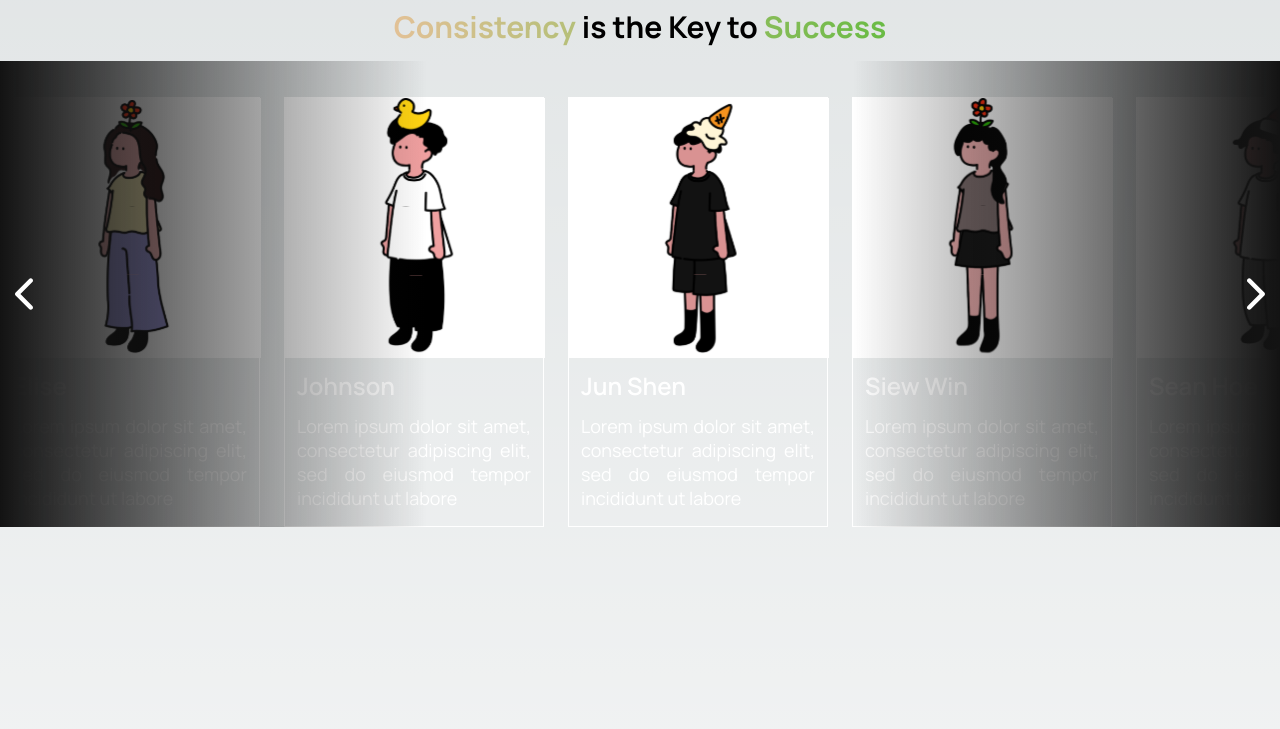
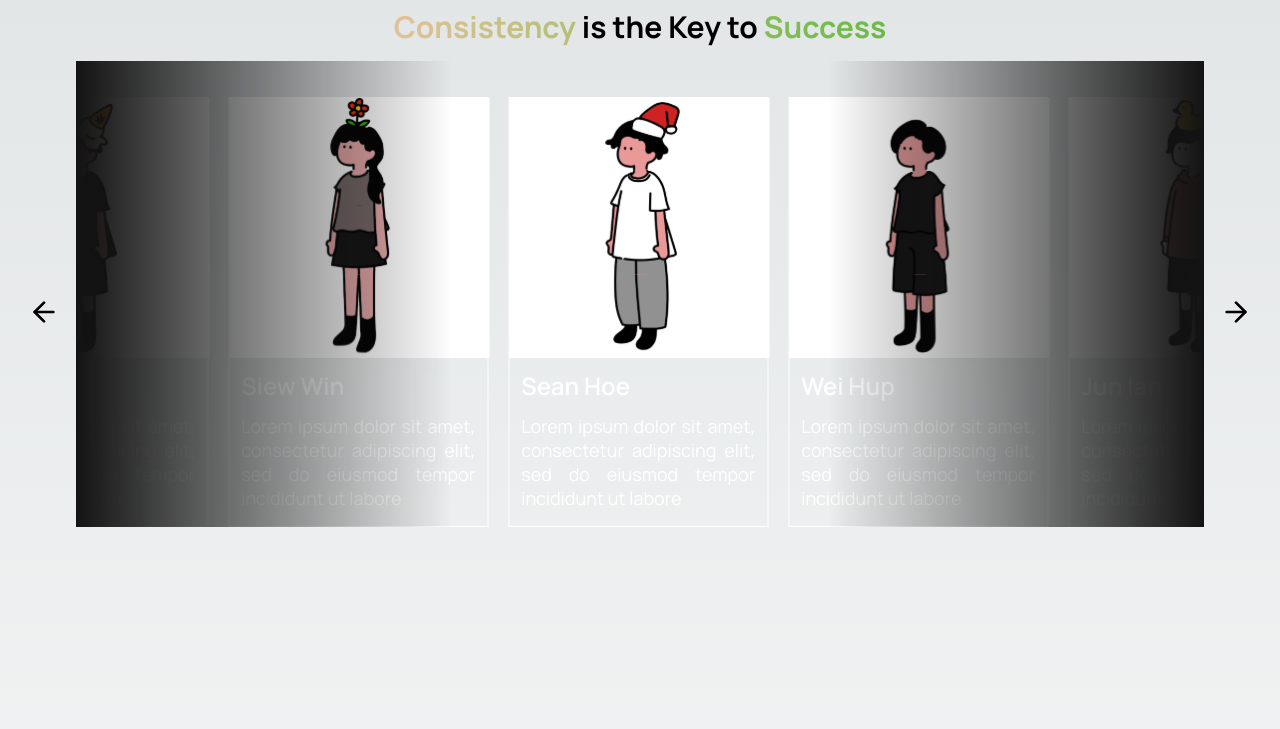
Before and after one commit to Kreate-Malaysia/kreate-website, a Next.js app: page / in a window 1280 px wide. Shown: the part 706-1435 px from the top of the page. Built offline with nearby package versions, Linux system fonts and the light colour scheme.

Commit message:
modified carousel and button

```diff
--- /dev/null
+++ b/src/components/ui/button.tsx
@@ -0,0 +1,56 @@
+import * as React from "react"
+import { Slot } from "@radix-ui/react-slot"
+import { cva, type VariantProps } from "class-variance-authority"
+
+import { cn } from "@/lib/utils"
+
+const buttonVariants = cva(
+  "inline-flex items-center justify-center whitespace-nowrap rounded-md text-sm font-medium ring-offset-background transition-colors focus-visible:outline-none focus-visible:ring-2 focus-visible:ring-ring focus-visible:ring-offset-2 disabled:pointer-events-none disabled:opacity-50",
+  {
+    variants: {
+      variant: {
+        default: "bg-primary text-primary-foreground hover:bg-primary/90",
+        destructive:
+          "bg-destructive text-destructive-foreground hover:bg-destructive/90",
+        outline:
+          "border border-input bg-background hover:bg-accent hover:text-accent-foreground",
+        secondary:
+          "bg-secondary text-secondary-foreground hover:bg-secondary/80",
+        ghost: "hover:bg-accent hover:text-accent-foreground",
+        link: "text-primary underline-offset-4 hover:underline",
+      },
+      size: {
+        default: "h-10 px-4 py-2",
+        sm: "h-9 rounded-md px-3",
+        lg: "h-11 rounded-md px-8",
+        icon: "h-10 w-10",
+      },
+    },
+    defaultVariants: {
+      variant: "default",
+      size: "default",
+    },
+  }
+)
+
+export interface ButtonProps
+  extends React.ButtonHTMLAttributes<HTMLButtonElement>,
+    VariantProps<typeof buttonVariants> {
+  asChild?: boolean
+}
+
+const Button = React.forwardRef<HTMLButtonElement, ButtonProps>(
+  ({ className, variant, size, asChild = false, ...props }, ref) => {
+    const Comp = asChild ? Slot : "button"
+    return (
+      <Comp
+        className={cn(buttonVariants({ variant, size, className }))}
+        ref={ref}
+        {...props}
+      />
+    )
+  }
+)
+Button.displayName = "Button"
+
+export { Button, buttonVariants }
--- /dev/null
+++ b/src/components/ui/carousel.tsx
@@ -0,0 +1,260 @@
+import * as React from "react";
+import useEmblaCarousel, {
+  type UseEmblaCarouselType,
+} from "embla-carousel-react";
+import { ArrowLeft, ArrowRight } from "lucide-react";
+
+import { cn } from "@/lib/utils";
+import { Button } from "@/components/ui/button";
+
+type CarouselApi = UseEmblaCarouselType[1];
+type UseCarouselParameters = Parameters<typeof useEmblaCarousel>;
+type CarouselOptions = UseCarouselParameters[0];
+type CarouselPlugin = UseCarouselParameters[1];
+
+type CarouselProps = {
+  opts?: CarouselOptions;
+  plugins?: CarouselPlugin;
+  orientation?: "horizontal" | "vertical";
+  setApi?: (api: CarouselApi) => void;
+};
+
+type CarouselContextProps = {
+  carouselRef: ReturnType<typeof useEmblaCarousel>[0];
+  api: ReturnType<typeof useEmblaCarousel>[1];
+  scrollPrev: () => void;
+  scrollNext: () => void;
+  canScrollPrev: boolean;
+  canScrollNext: boolean;
+} & CarouselProps;
+
+const CarouselContext = React.createContext<CarouselContextProps | null>(null);
+
+function useCarousel() {
+  const context = React.useContext(CarouselContext);
+
+  if (!context) {
+    throw new Error("useCarousel must be used within a <Carousel />");
+  }
+
+  return context;
+}
+
+const Carousel = React.forwardRef<
+  HTMLDivElement,
+  React.HTMLAttributes<HTMLDivElement> & CarouselProps
+>(
+  (
+    {
+      orientation = "horizontal",
+      opts,
+      setApi,
+      plugins,
+      className,
+      children,
+      ...props
+    },
+    ref
+  ) => {
+    const [carouselRef, api] = useEmblaCarousel(
+      {
+        ...opts,
+        axis: orientation === "horizontal" ? "x" : "y",
+      },
+      plugins
+    );
+    const [canScrollPrev, setCanScrollPrev] = React.useState(false);
+    const [canScrollNext, setCanScrollNext] = React.useState(false);
+
+    const onSelect = React.useCallback((api: CarouselApi) => {
+      if (!api) {
+        return;
+      }
+
+      setCanScrollPrev(api.canScrollPrev());
+      setCanScrollNext(api.canScrollNext());
+    }, []);
+
+    const scrollPrev = React.useCallback(() => {
+      api?.scrollPrev();
+    }, [api]);
+
+    const scrollNext = React.useCallback(() => {
+      api?.scrollNext();
+    }, [api]);
+
+    const handleKeyDown = React.useCallback(
+      (event: React.KeyboardEvent<HTMLDivElement>) => {
+        if (event.key === "ArrowLeft") {
+          event.preventDefault();
+          scrollPrev();
+        } else if (event.key === "ArrowRight") {
+          event.preventDefault();
+          scrollNext();
+        }
+      },
+      [scrollPrev, scrollNext]
+    );
+
+    React.useEffect(() => {
+      if (!api || !setApi) {
+        return;
+      }
+
+      setApi(api);
+    }, [api, setApi]);
+
+    React.useEffect(() => {
+      if (!api) {
+        return;
+      }
+
+      onSelect(api);
+      api.on("reInit", onSelect);
+      api.on("select", onSelect);
+
+      return () => {
+        api?.off("select", onSelect);
+      };
+    }, [api, onSelect]);
+
+    return (
+      <CarouselContext.Provider
+        value={{
+          carouselRef,
+          api: api,
+          opts,
+          orientation:
+            orientation || (opts?.axis === "y" ? "vertical" : "horizontal"),
+          scrollPrev,
+          scrollNext,
+          canScrollPrev,
+          canScrollNext,
+        }}
+      >
+        <div
+          ref={ref}
+          onKeyDownCapture={handleKeyDown}
+          className={cn("relative", className)}
+          role="region"
+          aria-roledescription="carousel"
+          {...props}
+        >
+          {children}
+        </div>
+      </CarouselContext.Provider>
+    );
+  }
+);
+Carousel.displayName = "Carousel";
+
+const CarouselContent = React.forwardRef<
+  HTMLDivElement,
+  React.HTMLAttributes<HTMLDivElement>
+>(({ className, ...props }, ref) => {
+  const { carouselRef, orientation } = useCarousel();
+
+  return (
+    <div ref={carouselRef} className="overflow-hidden">
+      <div
+        ref={ref}
+        className={cn(
+          "flex",
+          orientation === "horizontal" ? "-ml-4" : "-mt-4 flex-col",
+          className
+        )}
+        {...props}
+      />
+    </div>
+  );
+});
+CarouselContent.displayName = "CarouselContent";
+
+const CarouselItem = React.forwardRef<
+  HTMLDivElement,
+  React.HTMLAttributes<HTMLDivElement>
+>(({ className, ...props }, ref) => {
+  const { orientation } = useCarousel();
+
+  return (
+    <div
+      ref={ref}
+      role="group"
+      aria-roledescription="slide"
+      className={cn(
+        "min-w-0 shrink-0 grow-0 basis-full",
+        orientation === "horizontal" ? "pl-4" : "pt-4",
+        className
+      )}
+      {...props}
+    />
+  );
+});
+CarouselItem.displayName = "CarouselItem";
+
+const CarouselPrevious = React.forwardRef<
+  HTMLButtonElement,
+  React.ComponentProps<typeof Button>
+>(({ className, variant = "outline", size = "icon", ...props }, ref) => {
+  const { orientation, scrollPrev, canScrollPrev } = useCarousel();
+
+  return (
+    <Button
+      ref={ref}
+      variant={variant}
+      size={size}
+      className={cn(
+        "absolute  h-8 w-8 rounded-full",
+        orientation === "horizontal"
+          ? "-left-12 top-1/2 -translate-y-1/2"
+          : "-top-12 left-1/2 -translate-x-1/2 rotate-90",
+        className
+      )}
+      disabled={!canScrollPrev}
+      onClick={scrollPrev}
+      {...props}
+    >
+      <ArrowLeft className="h-12 w-12" />
+      <span className="sr-only">Previous slide</span>
+    </Button>
+  );
+});
+CarouselPrevious.displayName = "CarouselPrevious";
+
+const CarouselNext = React.forwardRef<
+  HTMLButtonElement,
+  React.ComponentProps<typeof Button>
+>(({ className, variant = "outline", size = "icon", ...props }, ref) => {
+  const { orientation, scrollNext, canScrollNext } = useCarousel();
+
+  return (
+    <Button
+      ref={ref}
+      variant={variant}
+      size={size}
+      className={cn(
+        "absolute h-8 w-8 rounded-full",
+        orientation === "horizontal"
+          ? "-right-12 top-1/2 -translate-y-1/2"
+          : "-bottom-12 left-1/2 -translate-x-1/2 rotate-90",
+        className
+      )}
+      disabled={!canScrollNext}
+      onClick={scrollNext}
+      {...props}
+    >
+      <ArrowRight className="h-12 w-12" />
+      <span className="sr-only">Next slide</span>
+    </Button>
+  );
+});
+CarouselNext.displayName = "CarouselNext";
+
+export {
+  type CarouselApi,
+  Carousel,
+  CarouselContent,
+  CarouselItem,
+  CarouselPrevious,
+  CarouselNext,
+};
--- a/src/components/whatkreate.tsx
+++ b/src/components/whatkreate.tsx
@@ -1,6 +1,14 @@
 import Image from "next/image";
-import { IoIosArrowBack, IoIosArrowForward } from "react-icons/io";
 import { useEffect, useRef, useState } from "react";
+import React from "react";
+import {
+  Carousel,
+  CarouselContent,
+  CarouselItem,
+  CarouselNext,
+  CarouselPrevious,
+} from "./ui/carousel";
+import Autoplay from "embla-carousel-autoplay";
 
 interface CarouselItem {
   image: string;
@@ -54,38 +62,9 @@
 ];
 
 export default function WhatKreate() {
-  const listRef = useRef<HTMLUListElement>(null);
-  const [currentIndex, setCurrentIndex] = useState(0);
-
-  useEffect(() => {
-    const list = listRef.current;
-    if (list) {
-      const itemWidth =
-        list.firstChild instanceof HTMLElement
-          ? list.firstChild.offsetWidth
-          : 0;
-      list.scrollTo({ left: currentIndex * itemWidth, behavior: "smooth" });
-    }
-  }, [currentIndex]);
-
-  const scrollLeft = () => {
-    const numItems = carouselData.length;
-    setCurrentIndex((prevIndex) => (prevIndex - 1 + numItems) % numItems);
-  };
-
-  const scrollRight = () => {
-    const numItems = carouselData.length;
-    setCurrentIndex((prevIndex) => (prevIndex + 1) % numItems);
-  };
-
-  const hideScrollbarStyle: React.CSSProperties = {
-    scrollbarWidth: "none",
-    msOverflowStyle: "none",
-  };
-
   return (
     <>
-      <div className="flex flex-col gap-4 justify-center text-center w-screen ">
+      <div className="flex flex-col gap-4 justify-center text-center w-[99%] ">
         <div className="pt-12 text-center text-base font-bold md:text-xl lg:text-2xl">
           What we&rsquo;re &lsquo;kreate&rsquo; ing
         </div>
@@ -98,49 +77,55 @@
             Success
           </span>
         </div>
+
         <div className="pt-9 relative">
-          <ul
-            className="flex gap-2 overflow-x-scroll snap-x snap-mandatory lg:gap-6"
-            style={hideScrollbarStyle}
+          <Carousel
+            opts={{
+              align: "center",
+              loop: true,
+            }}
+            plugins={[
+              React.useRef(Autoplay({ delay: 1500, stopOnInteraction: true }))
+                .current,
+            ]}
+            onMouseEnter={
+              React.useRef(Autoplay({ delay: 1500, stopOnInteraction: true }))
+                .current.stop
+            }
+            onMouseLeave={
+              React.useRef(Autoplay({ delay: 1500, stopOnInteraction: true }))
+                .current.reset
+            }
           >
-            {[
-              ...carouselData.slice(-1),
-              ...carouselData,
-              ...carouselData.slice(0, 1),
-            ].map((data, index) => (
-              <li
+            <CarouselContent>
+              {carouselData.map((data, index) => (
+                <CarouselItem
                   key={index}
-                className="flex flex-col w-40 h-72 border border-white snap-center snap-always lg:w-[260px] lg:h-[430px] flex-shrink-0"
+                  className="lg:basis-[280px] "
+                  //   className="w-40 h-72 ] md:basis-[144px] lg:basis-[260px] border border-white transition-all"
                 >
-                <div className="bg-white w-40 h-40 relative lg:w-[260px] lg:h-[260px]">
+                  <div className="border border-white w-40 h-72 lg:w-[260px] lg:h-[430px] md:w-36">
+                    <div className="bg-white w-40 h-40 relative lg:w-[260px] lg:h-[260px] md:w-36 md:h-36 ">
                       <Image src={data.image} alt={data.name} fill />
                     </div>
                     <div className="flex flex-col gap-1 p-2 lg:p-3 lg:gap-3">
-                  <div className="text-white text-[14px] font-semibold text-left lg:text-base ">
+                      <div className="text-white text-[14px] font-semibold text-left lg:text-base">
                         {data.name}
                       </div>
                       <div className="text-white text-xs font-semibold text-justify lg:text-[18px] lg:font-normal lg:leading-6">
                         {data.description}
                       </div>
                     </div>
-              </li>
+                  </div>
+                </CarouselItem>
               ))}
-          </ul>
+            </CarouselContent>
+            <CarouselPrevious variant={"link"} />
+            <CarouselNext variant={"link"} />
+          </Carousel>
           <div>
             <div className="absolute top-0 left-0 w-1/3 h-full bg-gradient-to-r to-transparent from-[#131313] pointer-events-none" />
             <div className="absolute top-0 right-0 w-1/3 h-full bg-gradient-to-l to-transparent from-[#131313] pointer-events-none" />
-          </div>
-          <div
-            className="absolute top-[50%] left-0 -translate-y-[50%] cursor-pointer"
-            onClick={scrollLeft}
-          >
-            <IoIosArrowBack className="text-2xl text-white" />
-          </div>
-          <div
-            className="absolute top-[50%] right-0 -translate-y-[50%] cursor-pointer"
-            onTouchMove={scrollRight}
-          >
-            <IoIosArrowForward className="text-2xl text-white" />
           </div>
         </div>
       </div>
```
Also changed, not shown: package.json (+12 -1 lines), src/components/progress.tsx (+6 -4 lines), components.json (added), src/lib/utils.ts (line endings or trailing spaces), 1 other file (tests, documents, lock files or other folders). Lines whose indentation alone changed are shown as unchanged.
